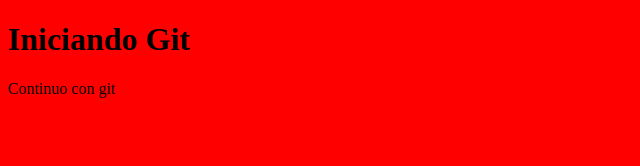
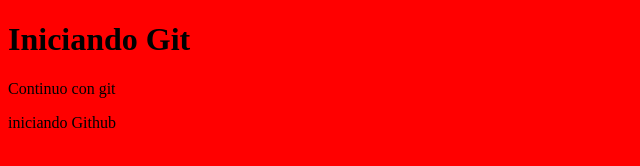
Before and after one commit to marcelasaez/primer-repositorio, a plain HTML site: page index.html in a window 1280 px wide. Shown: the whole page, without its empty margins (0-640 px from the left). Drawn offline with Linux system fonts and the light colour scheme.

Commit message:
subiendo a github

```diff
--- a/index.html
+++ b/index.html
@@ -12,5 +12,6 @@
 
     <p>Continuo con git</p>
 
+    <p>iniciando Github</p>
 </body>
 </html>
```
